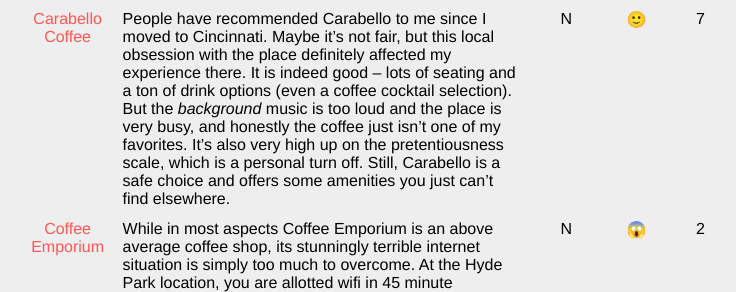
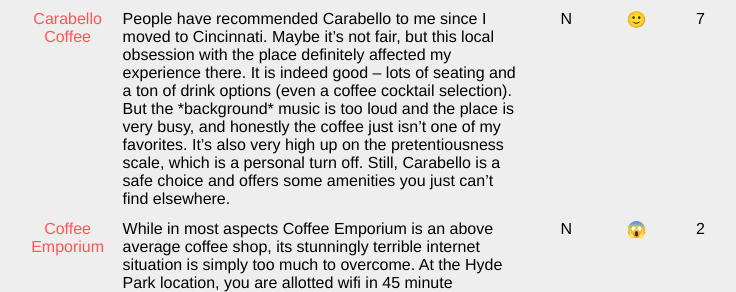
Before and after one commit to eswan18/ethanswan.com, a Jekyll site: the page built from coffee_shops.md, in a window 1280 px wide and 900 px high, scrolled down 511 px. Shown: the part 250-542 px from the top of the window, without its empty margins (265-1001 px from the left). Built offline with Jekyll 4.4.1, drawn with Linux system fonts in a browser that asks for light colours.

Commit message:
changed small formatting thing in coffee_shops

```diff
--- a/coffee_shops.md
+++ b/coffee_shops.md
@@ -15,7 +15,7 @@
 | - | - | - |
 | [Brick Coffee Company](https://brickcoffee.co/) | Brick is a small coffee shop in Norwood, Ohio. The interior is well-lit and clean, the wifi is usually more than adequate, and the coffee is both reasonable and very good. It's also open normal hours every day, which few nice coffee shops can say. Power outlets are easy to come by. In almost all ways, Brick sets the bar.<br><br>What keeps Brick from a 10/10? Chair comfort. Coffee shop entrepreneurs, please hear me: narrow, hard seating is a serious detriment. That said, Brick is the best coffee shop I've visited in Cincinnati. | Y | 🙂 | 9 |
 | - | - | - |
-| [Carabello Coffee](https://www.carabellocoffee.com/) | People have recommended Carabello to me since I moved to Cincinnati. Maybe it's not fair, but this local obsession with the place definitely affected my experience there. It is indeed good -- lots of seating and a ton of drink options (even a coffee cocktail selection). But the *background* music is too loud and the place is very busy, and honestly the coffee just isn't one of my favorites. It's also very high up on the pretentiousness scale, which is a personal turn off. Still, Carabello is a safe choice and offers some amenities you just can't find elsewhere. | N | 🙂 | 7 |
+| [Carabello Coffee](https://www.carabellocoffee.com/) | People have recommended Carabello to me since I moved to Cincinnati. Maybe it's not fair, but this local obsession with the place definitely affected my experience there. It is indeed good -- lots of seating and a ton of drink options (even a coffee cocktail selection). But the \*background\* music is too loud and the place is very busy, and honestly the coffee just isn't one of my favorites. It's also very high up on the pretentiousness scale, which is a personal turn off. Still, Carabello is a safe choice and offers some amenities you just can't find elsewhere. | N | 🙂 | 7 |
 | - | - | - |
 | [Coffee Emporium](https://www.coffee-emporium.com/) | While in most aspects Coffee Emporium is an above average coffee shop, its stunningly terrible internet situation is simply too much to overcome. At the Hyde Park location, you are allotted wifi in 45 minute increments, as if internet were a finite commodity. But not only are you subjected to cyberspace rationing, the wifi speed is so bad that you would be better off tethering to your phone.<br><br>There is more I could say about Coffee Emporium, and most of it is positive. But it doesn't matter because a place without internet is basically the wilderness. | N | 😱 | 2 |
 | - | - | - |
```
